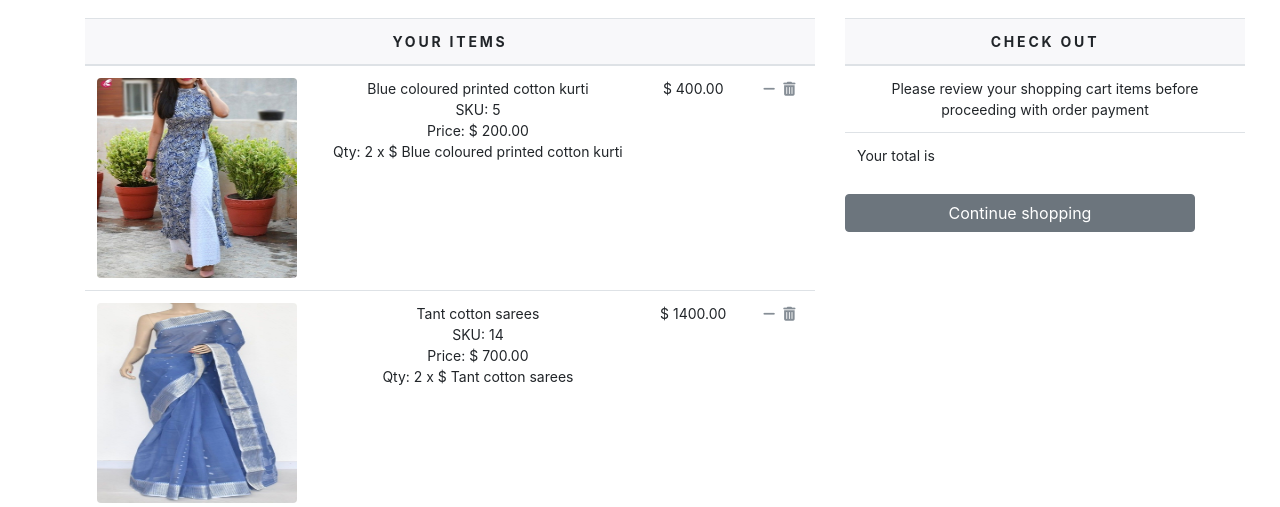
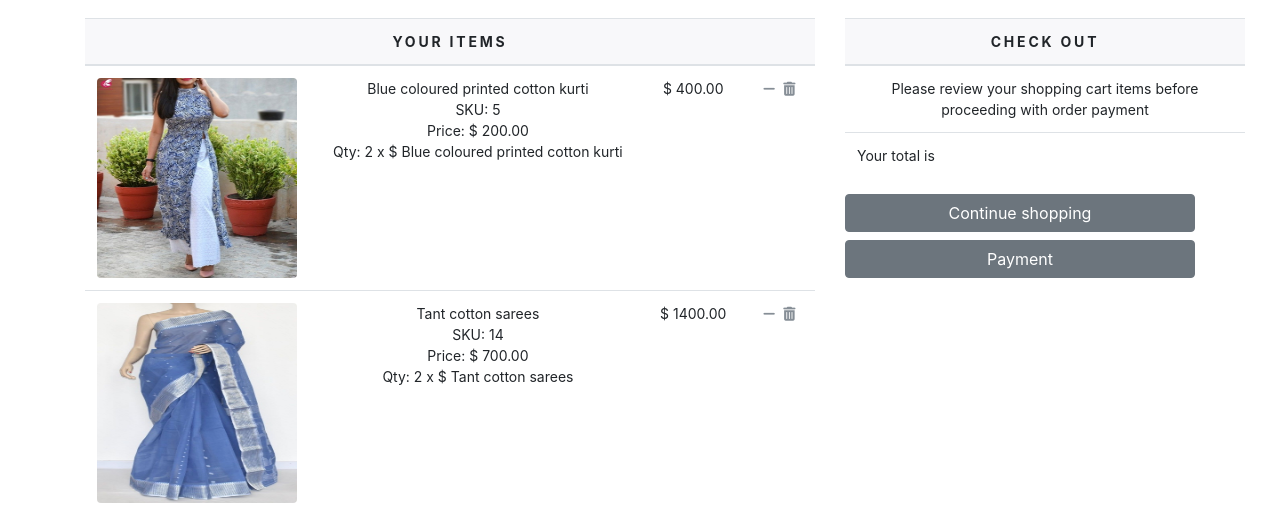
Before and after one commit to archanainmakeslh/Demoecommerce, a Django app: template ecommerceproject/templates/cart.html in a window 1280 px wide. Shown: the part 241-748 px from the top of the page. Run offline with Django 3.2, Linux system fonts and the light colour scheme; the template is opened without the code that fills it: values that come from a table or form of the project are taken from there, others are empty; data comes from the database, SQL or seed files in the repository; some libraries are stand-ins or nearby versions.

Commit message:
Update cart.html

```diff
--- a/ecommerceproject/templates/cart.html
+++ b/ecommerceproject/templates/cart.html
@@ -39,7 +39,7 @@
                         {% for cart_item in cart_items %}
                             <tr>
                                 <td>
-                                    <a href="cart_item.product.get_absolute_url">
+                                    <a href="cart_item.product.get_url">
                                         <img src="{{cart_item.product.image.url}}" alt="" style="width:200px;height:200px;" class="float-left rounded custom_image">
                                     </a>
                                 </td>
@@ -94,6 +94,7 @@
                     </table>
                     <div class="mx_auto">
                         <a href="{% url 'shop:allProdCat' %}" class="btn btn-secondary btn-block my_custom_button">Continue shopping</a>
+                        <a href="{% url 'shop:allProdCat' %}" class="btn btn-secondary btn-block my_custom_button">Payment</a>
                     </div>
                 </div>
             </div>
```
